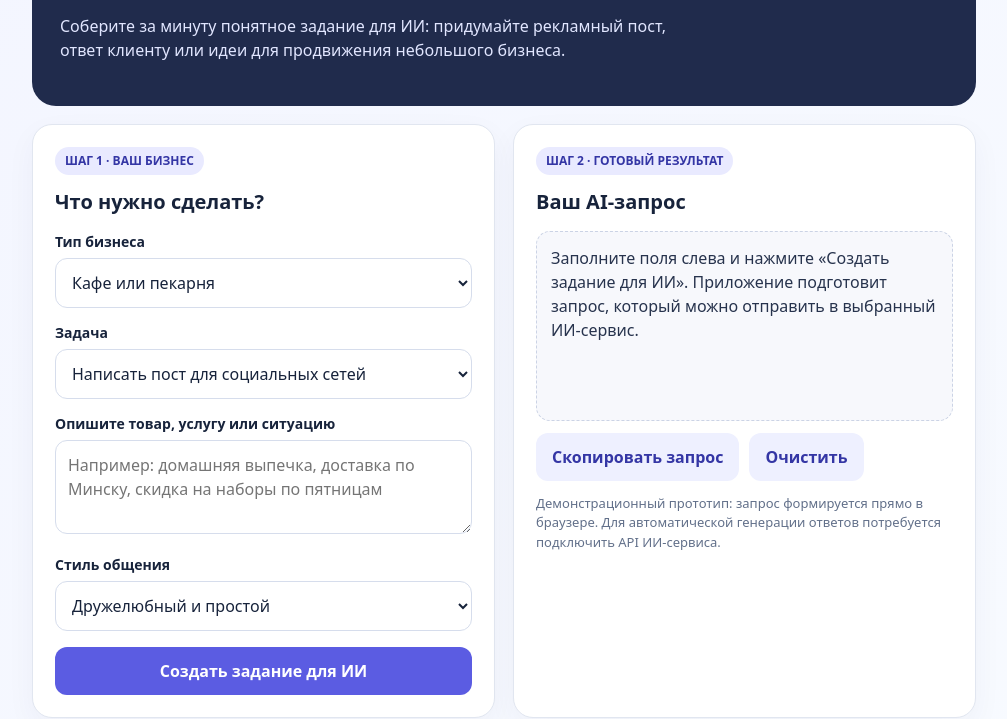
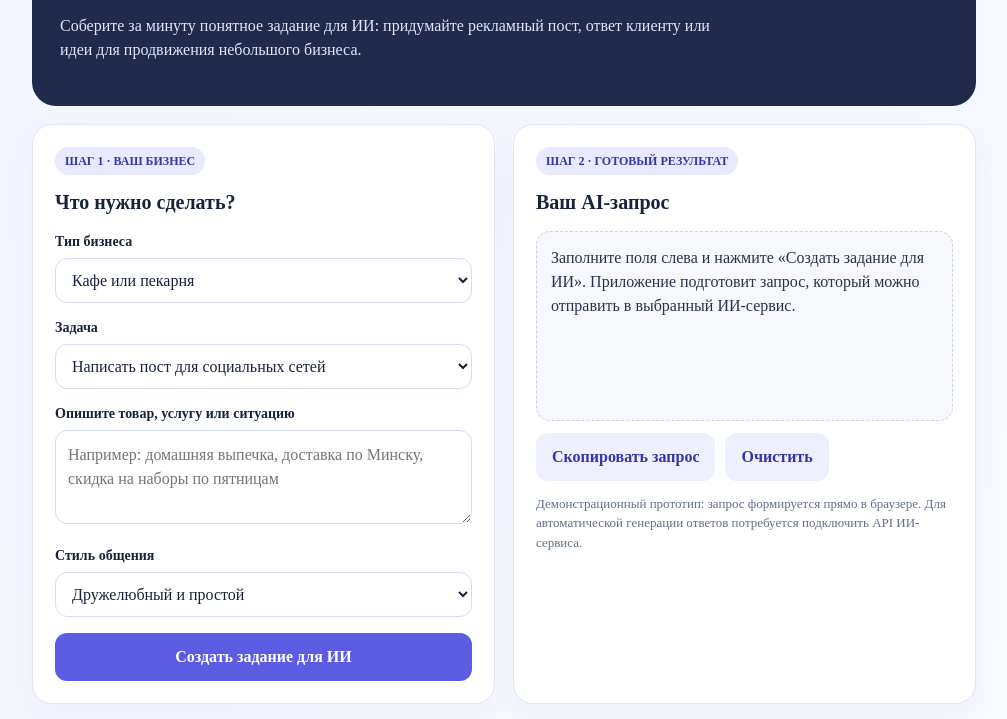
Before and after one commit to compannyyy/business-ai, a plain HTML site: page index.html in a window 1280 px wide. Shown: the part 184-903 px from the top of the page, without its empty margins (136-1143 px from the left). Drawn offline with Linux system fonts and the light colour scheme.

Commit message:
Update font declaration in index.htmlfo

```diff
--- a/index.html
+++ b/index.html
@@ -18,7 +18,7 @@
 body {
   margin: 0;
   background: linear-gradient(135deg, #f3f5ff, #f8fbff);
-  font: 16px/1.5 system-ui, -apple-system, Monserat, sans-serif;
+  font: 16px/1.5 Monserat;
   color: var(--ink);
 }
 main { max-width: 980px; margin: 36px auto; padding: 0 18px; }
```
